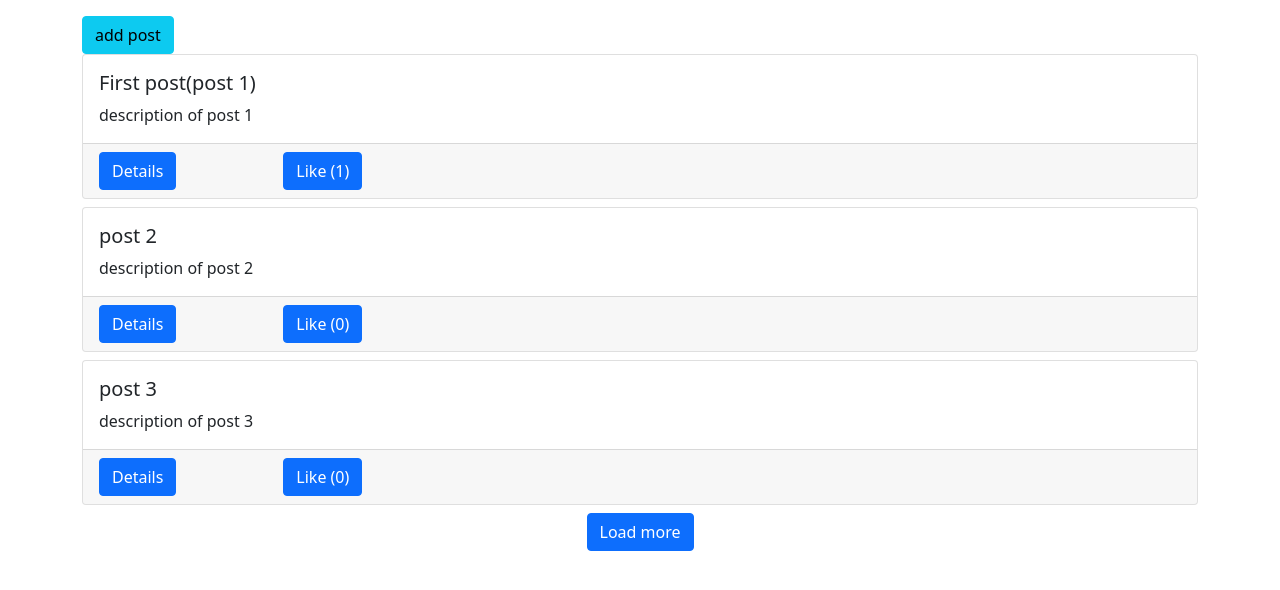
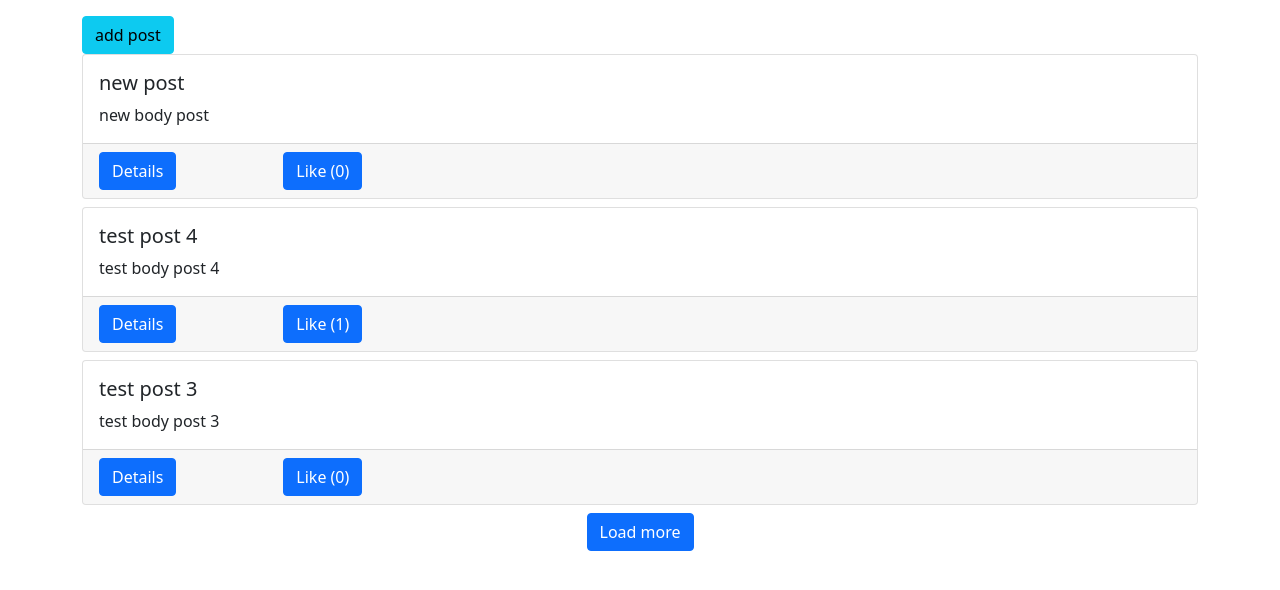
Before and after one commit to Andrew3369/A4-Network, a Django app: page / in a window 1280 px wide. Shown: the top 590 px of the page. Run offline with Django 4.2, Linux system fonts and the light colour scheme; data comes from the database, SQL or seed files in the repository; both versions use the stored data as it was after the commit; some libraries are stand-ins or nearby versions.

Commit message:
Completed Chapter 16: Creating Posts with Ajax
Added ability to add a post and it shows in the list of posts with a title, body
Added an alert box from bootstrap. It displays a certain alert box depending if the post was successful or not

```diff
--- a/dj_ajax/src/posts/models.py
+++ b/dj_ajax/src/posts/models.py
@@ -15,6 +15,12 @@
     def __str__(self):
         return str(self.title)
 
+
     @property
     def like_count(self):
         return self.liked.all().count()
+
+
+
+    class Meta:
+        ordering = ("-created",)
--- a/dj_ajax/src/posts/static/posts/main.js
+++ b/dj_ajax/src/posts/static/posts/main.js
@@ -5,6 +5,13 @@
 const spinnerBox = document.getElementById('spinner-box');
 const loadBtn = document.getElementById('load-btn');
 const endBox = document.getElementById('end-box')
+
+const postForm = document.getElementById('post-form')
+const title = document.getElementById('id_title')
+const body = document.getElementById('id_body')
+const csrf = document.getElementsByName('csrfmiddlewaretoken')
+const alertBox = document.getElementById('alert-box')
+console.log('csrf', csrf[0].value)
 
 
 const getCookie =(name) => {
@@ -110,5 +117,54 @@
     visible += 3
     getData()
 })
+
+postForm.addEventListener('submit', e=>{
+    e.preventDefault()
+
+    $.ajax({
+        type: 'POST',
+        url: 's',
+        data: {
+            'csrfmiddlewaretoken': csrf[0].value,
+            'title': title.value,
+            'body': body.value,
+        },
+        success: function(response)
+        {
+            console.log(response)
+            postsBox.insertAdjacentHTML('afterbegin', `
+            <div class="card mb-2">
+                <div class="card-body">
+                    <h5 class="card-title">${response.title}</h5>
+                        <p class="card-text">${response.body}</p>
+                    </div>
+                    <div class="card-footer">
+                        <div class="row">
+                            <div class="col-2">
+                                <a href="#" class="btn btn-primary">Details</a>
+                            </div>
+                                <div class="col-2">
+                                    <form class="like-unlike-forms" data-form-id="${response.id}">
+                                        <button href="#" class="btn btn-primary" id="like-unlike-${response.id}">Like (0)</button>
+                                    </form>
+                                </div>
+                            </div>
+                        </div>
+                    </div>
+            `)
+            likeUnlikePosts()
+            $('#addPostModal').modal('hide')
+            handleAlerts('success', 'New post added!')
+
+        },
+        error: function(error)
+        {
+            console.log(error)
+            handleAlerts('danger', 'Something went wrong...')
+        }
+
+    })
+});
+
 // Initially Get data
 getData()
--- a/dj_ajax/src/posts/templates/posts/main.html
+++ b/dj_ajax/src/posts/templates/posts/main.html
@@ -36,11 +36,12 @@
         </div>
     </div>
 
+    <div id="alert-box"></div>
+
     <!-- Button trigger modal -->
     <button type="button" class="btn btn-info" data-bs-toggle="modal" data-bs-target="#addPostModal">
         add post
     </button>
-
 
     <div id="spinner-box" class="text-center">
         <div class="spinner-border" role="status"></div>
--- a/dj_ajax/src/posts/views.py
+++ b/dj_ajax/src/posts/views.py
@@ -10,12 +10,19 @@
     form = PostForm(request.POST or None)
     #qs = Post.objects.all()
 
-    if request.headers.get('x-requested-with') == 'XMLHttpRequest':
+    if request.headers.get('x-requested-with') == 'XMLHttpRequest': # equivalent to request.is_ajax()
         if form.is_valid():
             author = Profile.objects.get(user=request.user)
             instance = form.save(commit=False)
             instance.author = author
             instance.save()
+            return JsonResponse({
+                'title': instance.title,
+                'body': instance.body,
+                'author': instance.author.user.username,
+                'id': instance.id,
+            })
+
     context = {
         'form': form,
     }
@@ -24,29 +31,30 @@
 
 
 def load_posts_data_view(request, num_posts):
-    visible = 3
-    upper = num_posts # 9
-    lower = upper - visible # 6
-    size = Post.objects.all().count()
+    if request.headers.get('x-requested-with') == 'XMLHttpRequest': # equivalent to request.is_ajax()
+        visible = 3
+        upper = num_posts # 9
+        lower = upper - visible # 6
+        size = Post.objects.all().count()
 
-    qs = Post.objects.all()
-    data = []
-    for obj in qs:
-        item = {
-            'id': obj.id,
-            'title': obj.title,
-            'body': obj.body,
-            'liked': True if request.user in obj.liked.all() else False,
-            'count': obj.like_count,
-            'author': obj.author.user.username,
-        }
-        data.append(item)
-    return JsonResponse({'data': data[lower:upper], 'size': size})
+        qs = Post.objects.all()
+        data = []
+        for obj in qs:
+            item = {
+                'id': obj.id,
+                'title': obj.title,
+                'body': obj.body,
+                'liked': True if request.user in obj.liked.all() else False,
+                'count': obj.like_count,
+                'author': obj.author.user.username,
+            }
+            data.append(item)
+        return JsonResponse({'data': data[lower:upper], 'size': size})
 
 def like_unlike_post(request):
     #if request.is_ajax(): this didnt work
     #if request.method == 'POST': this also didnt work
-    if request.headers.get('x-requested-with') == 'XMLHttpRequest':
+    if request.headers.get('x-requested-with') == 'XMLHttpRequest': # equivalent to request.is_ajax()
         pk = request.POST.get('pk')
         obj = Post.objects.get(pk=pk)
         if request.user in obj.liked.all():
--- a/dj_ajax/src/static/functions.js
+++ b/dj_ajax/src/static/functions.js
@@ -0,0 +1,11 @@
+
+
+
+const handleAlerts = (type, message) =>
+{
+    alertBox.innerHTML = `
+    <div class="alert alert-${type}" role="alert">
+        ${message}
+    </div>
+    `
+}
```
Also changed, not shown: dj_ajax/src/db.sqlite3.
